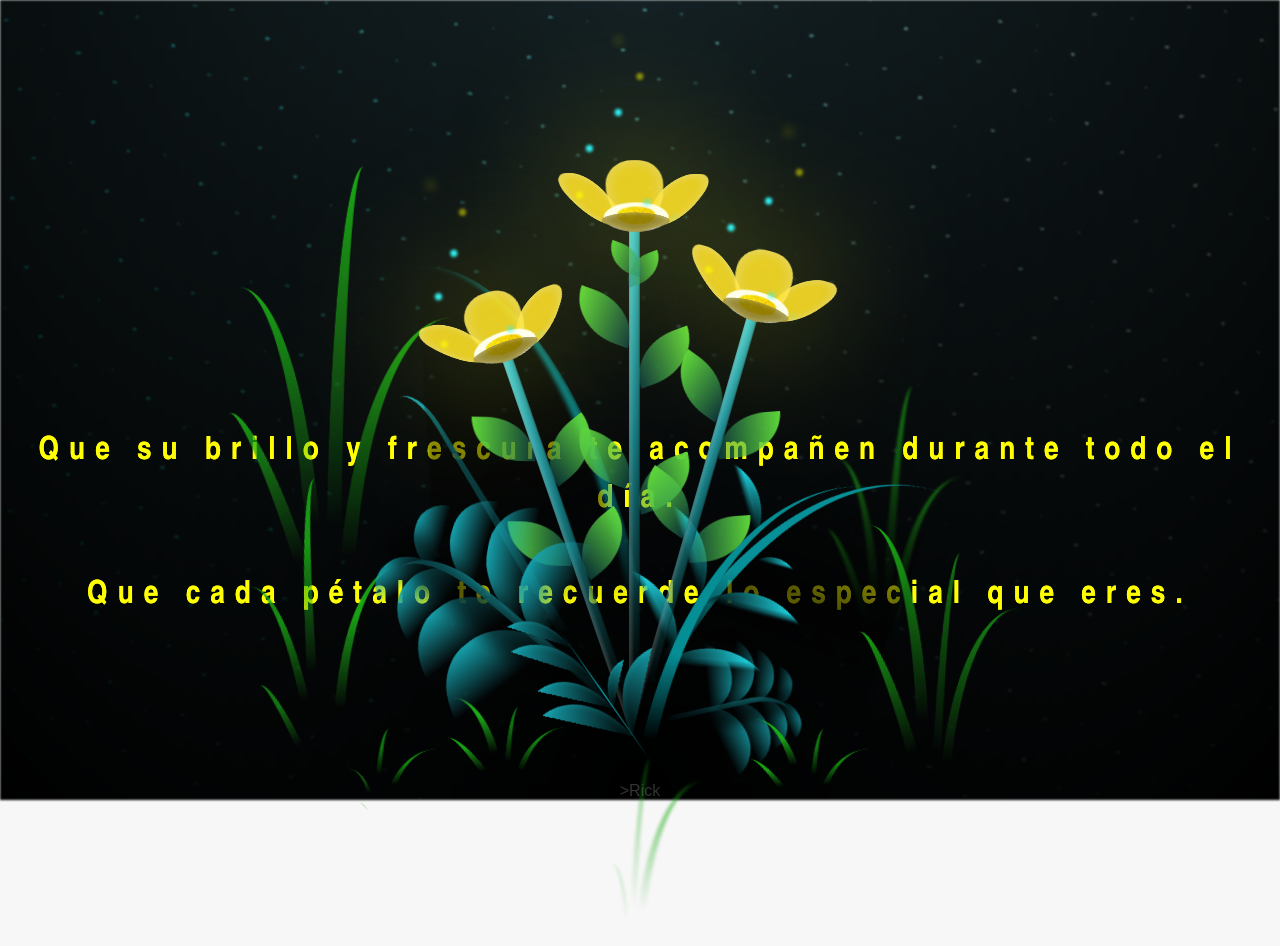
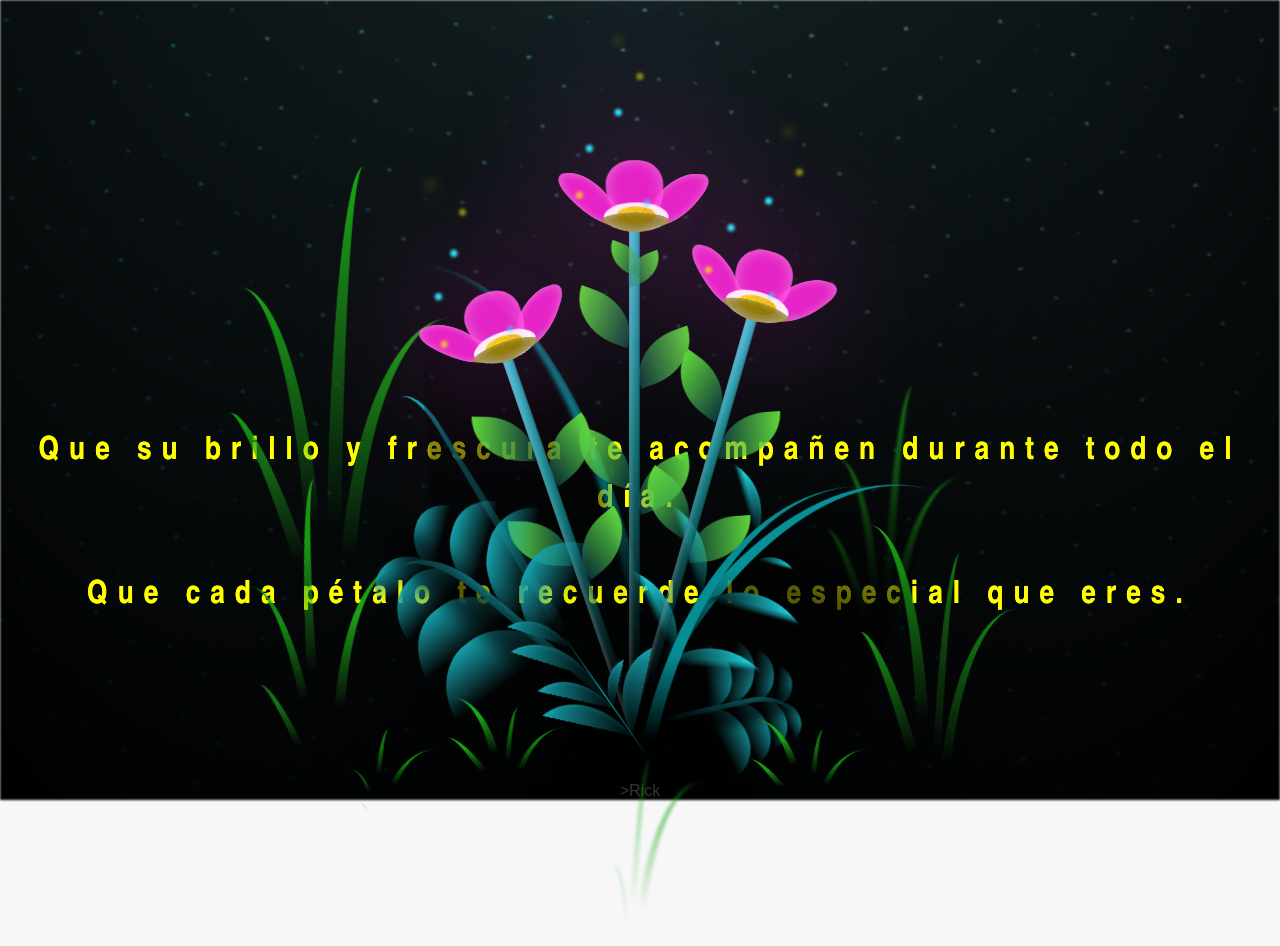
Before and after one commit to Richardsch1/web, a plain HTML site: page flower.html in a window 1280 px wide. Drawn offline with Linux system fonts and the light colour scheme.

Commit message:
Update main.css

```diff
--- a/css/main.css
+++ b/css/main.css
@@ -235,7 +235,7 @@ body {
   transform: translate(-50%, -100%);
   width: 8vmin;
   height: 8vmin;
-  background-color: #f9fd25;
+  background-color: #fd25d9;
   /* background-color: #fd2525; */
   filter: blur(10vmin);
 }
@@ -246,8 +246,8 @@ body {
   width: 8vmin;
   height: 11vmin;
   border-radius: 51% 49% 47% 53%/44% 45% 55% 69%;
-  background-color: #253bfd;
-  background-color: #fddd25;
+  background-color: #fd25d9;
+  background-color: #fd25d9;
   transform-origin: bottom center;
   opacity: 0.9;
   box-shadow: inset 0 0 2vmin rgba(255, 255, 255, 0.5);
```
